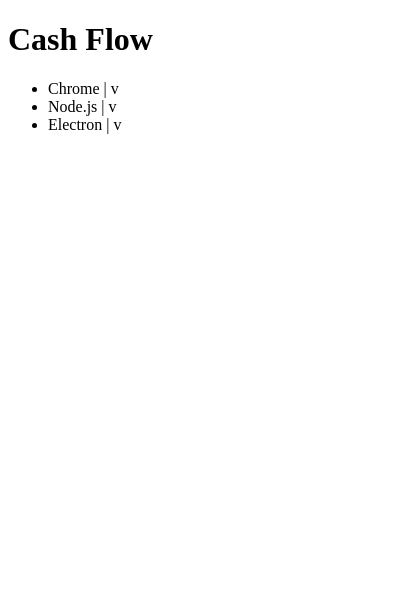
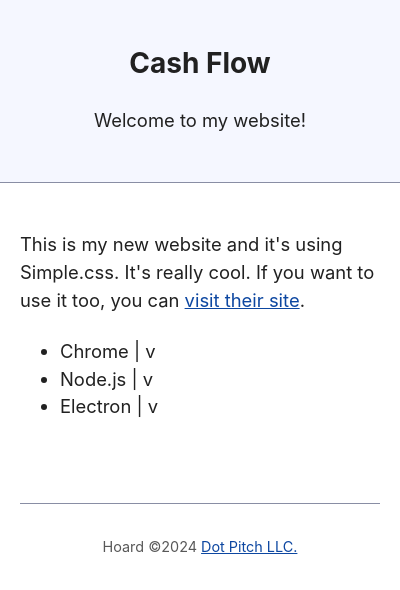
Before and after one commit to mykel242/hoard-app, an Electron app: page index.html in a window 400 px wide. Drawn offline with nearby package versions, Linux system fonts and the light colour scheme; no server answers.

Commit message:
Added simpledotcss

```diff
--- a/index.html
+++ b/index.html
@@ -12,11 +12,27 @@
       content="default-src 'self'; script-src 'self'"
     />
     <title>🎱</title>
+    <link rel="stylesheet" href="node_modules/simpledotcss/simple.min.css">
   </head>
   <body>
-    <h1>Cash Flow</h1>
+
+    <header>
+      <h3>Cash Flow</h3>
+      <p>Welcome to my website!</p>
+    </header>
+
+    <main>
+
+    <p>This is my new website and it's using Simple.css. It's really cool. If you want to use it too, you can <a href="https://simplecss.org" target="_blank">visit their site</a>.</p>
+
     <ul id="info"></ul>
-    <div id="body"></div>
+    </main>
+
+    <footer>Hoard &copy;2024 <a href="https://dotpitch.xyz" target="_blank">Dot Pitch LLC.</a></footer>
+
+
+
+
   </body>
   <script src="./renderer.js"></script>
 </html>
--- a/main.js
+++ b/main.js
@@ -16,11 +16,11 @@ const createWindow = () => {
 	});
 
 	win.loadFile('index.html');
-	// win.webContents.openDevTools({ mode: 'detach' });
+	// win.webContents.openDevTools(); // { mode: 'detach' }
 }
 
-// Disable the default native menus
-Menu.setApplicationMenu(null);
+// -- Disable the default native menus --
+// Menu.setApplicationMenu(null);
 
 app.whenReady().then(() => {
 	createWindow();
--- a/package.json
+++ b/package.json
@@ -15,6 +15,7 @@
     "uuid": "^10.0.0"
   },
   "dependencies": {
-    "pouchdb-find": "^9.0.0"
+    "pouchdb-find": "^9.0.0",
+    "simpledotcss": "^2.3.1"
   }
 }
```
Also changed, not shown: 1 other file.
